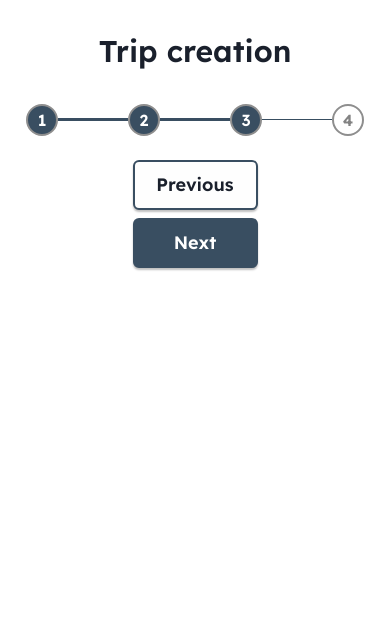
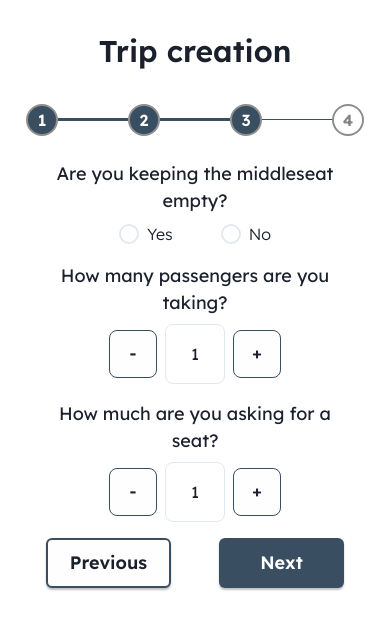
Before and after one commit to WildCodeSchool/2022-09-Orleans-CDA-Projet-KaraoCar, a React (Vite) app in the folder apps/frontend/web/: page /create-trip in a window 390 px wide. Shown: the top 630 px of the page. Built offline with nearby package versions, Linux system fonts and the light colour scheme.

Commit message:
feat(front): part 3/4 + responsive

```diff
--- a/apps/frontend/web/src/components/create-trip/CarDetails.tsx
+++ b/apps/frontend/web/src/components/create-trip/CarDetails.tsx
@@ -1,10 +1,22 @@
-import { Box, VStack } from '@chakra-ui/react';
-import { Dispatch, SetStateAction } from 'react';
+import {
+  Box,
+  Button,
+  FormControl,
+  FormErrorMessage,
+  FormLabel,
+  HStack,
+  Input,
+  Radio,
+  RadioGroup,
+  Stack,
+  Text,
+  VStack,
+} from '@chakra-ui/react';
+import { Dispatch, SetStateAction, useEffect, useState } from 'react';
 import CarDetailsBackground from './components/CarDetailsBackground';
 import NextButton from './components/NextButton';
 import PreviousButton from './components/PreviousButton';
-import { useFormContext } from 'react-hook-form';
-
+import { Controller, useFormContext } from 'react-hook-form';
 
 const CarDetails = ({
   step,
@@ -13,17 +25,209 @@ const CarDetails = ({
   step: number;
   setStep: Dispatch<SetStateAction<number>>;
 }) => {
-  const { register } = useFormContext();
+  const { control, register, setValue } = useFormContext();
   const errors = useFormContext().formState.errors;
+  const [totalSeat, setTotalSeat] = useState(1);
+  const [price, setPrice] = useState(1);
+
+  const decrementSeats = () => {
+    if (totalSeat > 1) {
+      setTotalSeat(totalSeat - 1);
+      setValue('totalSeat', totalSeat - 1);
+    }
+  };
+
+  const incrementSeats = () => {
+    setTotalSeat(totalSeat + 1);
+    setValue('totalSeat', totalSeat + 1);
+  };
+
+  const decrementPrice = () => {
+    if (price > 0.5) {
+      setPrice(price - 0.5);
+      setValue('price', price - 0.5);
+    }
+  };
+
+  const incrementPrice = () => {
+    setPrice(price + 0.5);
+    setValue('price', price + 0.5);
+  };
 
   return (
-    <>
     <VStack
-        width={{ base: '320px', md: '420px', lg: '500px' }}
+      width={{ base: '320px', md: '420px', lg: '800px' }}
       height={'100%'}
+      display={'flex'}
+      flexDirection={'column'}
+      marginTop={{base:'0', md: '6'}}
+      justifyContent={'center'}
+      gap={{base: '4', md:'16'}}
     >
+      <FormControl isInvalid={Boolean(errors.middleSeat)} id="middleSeat">
+        <FormLabel
+          htmlFor="middleSeat"
+          fontSize={{ base: '18', md: '32' }}
+          textAlign={'center'}
+          fontWeight={'regular'}
+          margin={'0'}
+        >
+          Are you keeping the middleseat empty?
+        </FormLabel>
+        <Controller
+          name="middleSeat"
+          control={control}
+          render={({ field }) => (
+            <RadioGroup {...field}>
+              <Stack
+                direction={'row'}
+                justifyContent={'center'}
+                gap={'12'}
+                marginTop={{base: '2', md: '6'}}
+              >
+                <Radio
+                  size={'lg'}
+                  value="true"
+                  fontWeight={'light'}
+                  colorScheme={'slateblue'}
+                >
+                  <Text
+                    fontSize={{ base: '16', md: '22' }}
+                    fontWeight={'light'}
+                  >
+                    Yes
+                  </Text>
+                </Radio>
+                <Radio
+                  size={'lg'}
+                  value="false"
+                  fontWeight={'light'}
+                  colorScheme={'slateblue'}
+                >
+                  <Text
+                    fontSize={{ base: '16', md: '22' }}
+                    fontWeight={'light'}
+                  >
+                    No
+                  </Text>
+                </Radio>
+              </Stack>
+            </RadioGroup>
+          )}
+          rules={{
+            required: { value: true, message: 'This is required.' },
+          }}
+        />
+        <FormErrorMessage justifyContent={'center'}>
+          {errors?.middleSeat && errors.middleSeat.message?.toString()}
+        </FormErrorMessage>
+      </FormControl>
+      <FormControl isInvalid={Boolean(errors.totalSeat)}>
+        <FormLabel
+          htmlFor="totalSeat"
+          fontSize={{ base: '18', md: '32' }}
+          textAlign={'center'}
+          fontWeight={'regular'}
+          margin={'0'}
+        >
+          How many passengers are you taking?
+        </FormLabel>
+        <HStack justifyContent={'center'} marginTop={{base: '2', md: '6'}}>
+          <Button
+            onClick={() => decrementSeats()}
+            height={'48px'}
+            width={'48px'}
+            backgroundColor={'#FEFEFE'}
+            border={'1.5px solid #394E61'}
+            rounded={'8px'}
+          >
+            -
+          </Button>
+          <Input
+            width={'60px'}
+            type={'number'}
+            height={'60px'}
+            rounded={'8px'}
+            textAlign={'center'}
+            id={'totalSeat'}
+            value={totalSeat}
+            {...register('totalSeat', {
+              value: totalSeat,
+              min: { value: 1, message: 'Minimum 1 seat' },
+              required: 'This is required',
+              onChange: (e) => setTotalSeat(Number(e.target.value)),
+            })}
+          />
+          <Button
+            onClick={() => incrementSeats()}
+            height={'48px'}
+            width={'48px'}
+            backgroundColor={'#FEFEFE'}
+            border={'1.5px solid #394E61'}
+            rounded={'8px'}
+          >
+            +
+          </Button>
+        </HStack>
+        <FormErrorMessage justifyContent={'center'}>
+          {errors?.totalSeat && errors.totalSeat.message?.toString()}
+        </FormErrorMessage>
+      </FormControl>
+      <FormControl isInvalid={Boolean(errors.price)}>
+        <FormLabel
+          htmlFor="price"
+          fontSize={{ base: '18', md: '32' }}
+          textAlign={'center'}
+          fontWeight={'regular'}
+          margin={'0'}
+        >
+          How much are you asking for a seat?
+        </FormLabel>
+        <HStack justifyContent={'center'} marginTop={{base: '2', md: '6'}}>
+          <Button
+            onClick={() => decrementPrice()}
+            height={'48px'}
+            width={'48px'}
+            backgroundColor={'#FEFEFE'}
+            border={'1.5px solid #394E61'}
+            rounded={'8px'}
+          >
+            -
+          </Button>
+          <Input
+            width={'60px'}
+            type={'number'}
+            height={'60px'}
+            rounded={'8px'}
+            textAlign={'center'}
+            id={'price'}
+            value={price}
+            {...register('price', {
+              value: price,
+              min: { value: 1, message: 'Minimum 0.5 euros' },
+              required: 'This is required',
+              onChange: (e) => setPrice(Number(e.target.value)),
+            })}
+          />
+          <Button
+            onClick={() => incrementPrice()}
+            height={'48px'}
+            width={'48px'}
+            backgroundColor={'#FEFEFE'}
+            border={'1.5px solid #394E61'}
+            rounded={'8px'}
+          >
+            +
+          </Button>
+        </HStack>
+        <FormErrorMessage justifyContent={'center'}>
+          {errors?.price && errors.price.message?.toString()}
+        </FormErrorMessage>
+      </FormControl>
+      <HStack gap={'12'}>
         <PreviousButton step={step} setStep={setStep} />
         <NextButton />
+      </HStack>
       <Box
         display={{ base: 'none', lg: 'block' }}
         position={'absolute'}
@@ -34,7 +238,6 @@ const CarDetails = ({
         <CarDetailsBackground />
       </Box>
     </VStack>
-    </>
   );
 };
 
--- a/apps/frontend/web/src/pages/CreateTrip.tsx
+++ b/apps/frontend/web/src/pages/CreateTrip.tsx
@@ -49,7 +49,7 @@ const CreateTrip = () => {
       alignItems={'center'}
       flexDirection={'column'}
       gap={{ base: '0', md: '4' }}
-      height={'calc(100vh - 80px)'}
+      height={{md: 'calc(100vh - 80px)'}}
     >
       <Heading as={'h1'} textAlign={'center'} marginY={{ base: '8', md: '12' }}>
         Trip creation
```
Also changed, not shown: apps/frontend/web/src/components/create-trip/Index.tsx (deleted, +0 -72 lines). Lines whose indentation alone changed are shown as unchanged.
